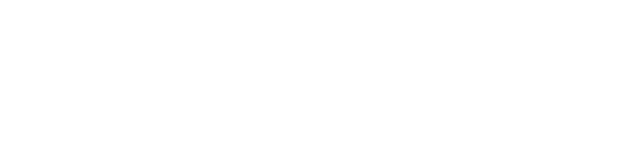
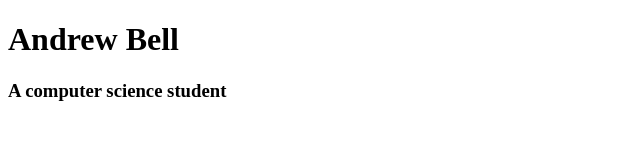
Before and after one commit to AndrewJ-Bell/AndrewJ-Bell.github.io, a plain HTML site: page index.html in a window 1280 px wide. Shown: the whole page, without its empty margins (0-640 px from the left). Drawn offline with Linux system fonts and the light colour scheme.

Commit message:
Update index.html
Added two header lines

```diff
--- a/index.html
+++ b/index.html
@@ -4,6 +4,8 @@
     <meta charset="UTF-8">
     <title>Andrew Bell</title>
   </head>
+  <h1> Andrew Bell </h1>
+  <h3> A computer science student </h3>
   <body>
 
   </body>
```
